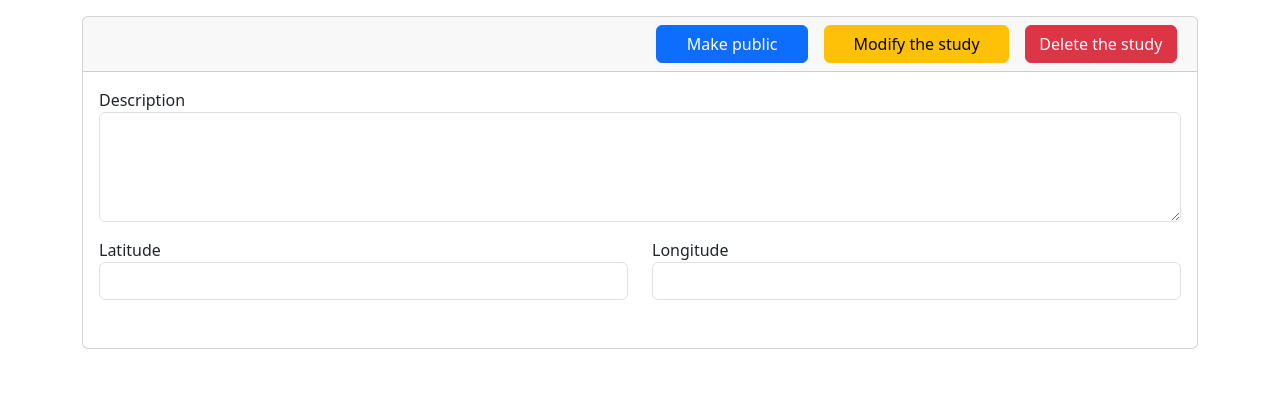
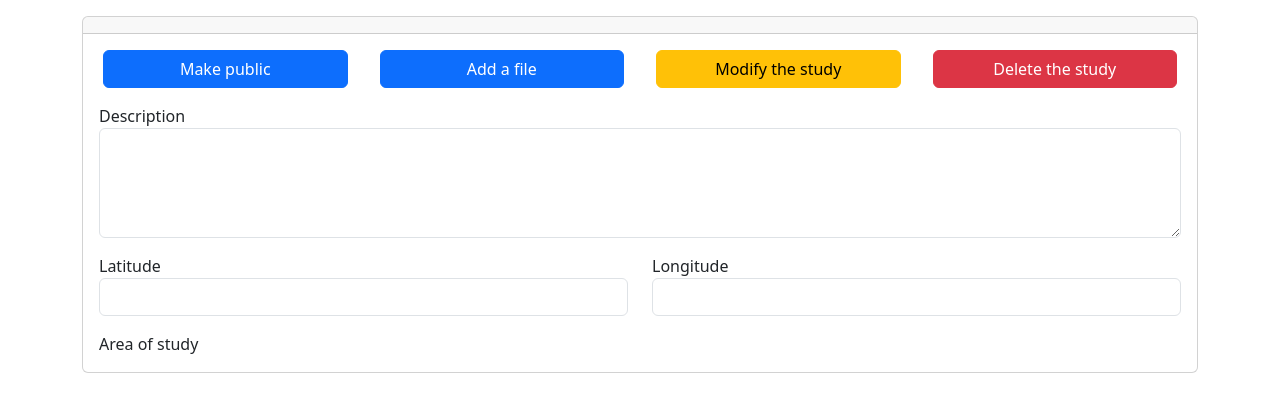
Before and after one commit to systragroup/SG-DataDashboard, a Flask app: template templates/study.html in a window 1280 px wide. Shown: the part 56-468 px from the top of the page. Run offline with Flask 3, Linux system fonts and the light colour scheme; the template is opened without the code that fills it, so the values that code supplies are empty.

Commit message:
better organization around studies

```diff
--- a/app.py
+++ b/app.py
@@ -2,6 +2,7 @@ import os
 import shutil
 import pathlib
 from flask import Flask, jsonify, render_template, redirect, url_for, request
+from werkzeug.utils import secure_filename
 import logging
 import logging.config
 import sqlite3
@@ -61,6 +62,7 @@ logging.config.dictConfig(logging_config)
 logger = logging.getLogger(__name__)
 logger.debug('Logging is configured.')
 
+
 # Connect to the studies database
 try:
     os.makedirs('data', exist_ok=True)
@@ -75,8 +77,6 @@ try:
             lat FLOAT,
             lon FLOAT,
             dir_path TEXT,
-            db_path TEXT,
-            shapefile_path TEXT,
             studyVisible BOOL
         )
     ''')
@@ -95,16 +95,49 @@ try:
         studies[row[0]]['lat'] = row[3]
         studies[row[0]]['lon'] = row[4]
         studies[row[0]]['dir_path'] = row[5]
-        studies[row[0]]['db_path'] = row[6]
-        studies[row[0]]['shapefile_path'] = row[7]
-        studies[row[0]]['studyVisible'] = (row[8] == 1)
+        studies[row[0]]['studyVisible'] = (row[6] == 1)
     con.close()
     logger.info('Studies data retrieved succesfuly from the database.')
 except Exception as e:
     logger.error(f'An error has occured while retrieving the studies data: {e}.')
 
+
 # Set up the app
 app = Flask('Data Dashboard', static_folder='static', template_folder='templates')
+
+
+
+#####
+# Folium elements
+#####
+
+# Outline of a study
+def folium_outline(poly, text=None):
+    # Transform the coordinates
+    geo = gpd.GeoSeries([poly])
+    coord = geo.get_coordinates()
+    coord.x, coord.y = coord.y, coord.x
+
+    #
+    obj = folium.Polygon(
+        locations = coord,
+        color = 'black',
+        fill = True,
+        fill_opacity = 0,
+        tooltip = text
+    )
+    return obj
+
+
+#####
+# Give data to JavaScript
+#####
+
+# Give the studies to the JavaScript to animate the list of studies
+@app.route('/datajs/studies')
+def datajs_studies():
+    global studies
+    return jsonify(list(studies.keys()))
 
 
 
@@ -133,19 +166,12 @@ def studies_manager():
         folium.Marker(
             location=[studies[study]['lat'], studies[study]['lon']],
             tooltip=studies[study]['name'],
-            icon=folium.Icon(color='red')
+            icon=folium.Icon(color='green')
         ).add_to(map)
     iframe = map.get_root()._repr_html_()
     # List of studies
     studiesList = [{'id':study, 'name':studies[study]['name'], 'visible':studies[study]['studyVisible']} for study in studies.keys()]
     return render_template('studies_manager.html', iframe=iframe, studies=studiesList)
-
-
-# Give the studies to the JavaScript to animate the list of studies
-@app.route('/studies_manager/init')
-def studies_manager_init():
-    global studies
-    return jsonify(list(studies.keys()))
 
 
 # Page for the creation of a study
@@ -157,15 +183,22 @@ def studies_manager_add():
 # Create the study and register it in the dictionnary and the database
 @app.route('/studies_manager/create', methods=['POST'])
 def studies_manager_create():
+
     try:
         # Get the form data
         name = request.form.get('studyName')
         desc = request.form.get('studyDesc')
         lat = request.form.get('studyLat')
         lon = request.form.get('studyLon')
-        shapefile = request.files.get('studyShapefile')
+        outline_file = request.files.get('studyOutline')
 
-        # Add the study to the database 1/2
+    except Exception as e:
+        # Return the error
+        logger.info(f'An error has occured while getting the request: {e}.')
+        return jsonify({'status':'error'})
+
+    # Add the study to the database 1/2
+    try:
         studies_db_path = os.path.join('data', 'studies.db')
         con = sqlite3.connect(studies_db_path)
         cursor = con.cursor()
@@ -184,81 +217,170 @@ def studies_manager_create():
         ))
         con.commit()
 
-        # Get the id
-        study_id = cursor.lastrowid
+    except Exception as e:
+        # Return the error
+        logger.info(f'An error has occured while trying to create the study: {e}.')
+        return jsonify({'status':'error'})
 
-        # Create the directories
-        dir_path = os.path.join('data', f'{study_id} - {name}')
-        os.makedirs(dir_path, exist_ok=False)
-        os.makedirs(os.path.join(dir_path, 'files'))
-        db_path = os.path.join(dir_path, f'{study_id} - {name}.db')
+    # Get the id
+    study_id = cursor.lastrowid
+    study_id = int(study_id)
 
-        # Download and unzip the shapefile
-        zip_path = os.path.join(dir_path, f'shapefile{name}.zip')
-        shapefile_path = os.path.join(dir_path, f'shapefile{name}')
-        shapefile.save(zip_path)
-        with zipfile.ZipFile(zip_path, 'r') as zip_file:
-            zip_file.extractall(shapefile_path)
-        os.remove(zip_path)
-        logger.info(f'Shapefile saved for {name}.')
-        if len([f for f in os.listdir(shapefile_path) if f.endswith('.shp')]) == 0: # The zipfile does not contains directly the files
-            shapefile_path = os.path.join(shapefile_path, os.listdir(shapefile_path)[0])
+    # Create the directory
+    dir_path = os.path.join('data', f'{study_id} - {name}')
+    os.makedirs(dir_path, exist_ok=False)
+    os.makedirs(os.path.join(dir_path, 'temp'), exist_ok=True)
 
-        # Add the study to the dictionnary
-        global studies
-        studies[study_id] = {}
-        studies[study_id]['name'] = name
-        studies[study_id]['desc'] = desc.lstrip()
-        studies[study_id]['lat'] = lat
-        studies[study_id]['lon'] = lon
-        studies[study_id]['dir_path'] = dir_path
-        studies[study_id]['db_path'] = db_path
-        studies[study_id]['shapefile_path'] = shapefile_path
-        studies[study_id]['studyVisible'] = False
-
+    try:
         # Add the study to the database 2/2
         cursor.execute('''
             UPDATE studies
             SET dir_path = ?,
-                db_path = ?,
-                shapefile_path = ?,
                 studyVisible = ?
             WHERE id = ?
         ''', (
             dir_path,
-            db_path,
-            shapefile_path,
             False,
             study_id
         ))
         con.commit()
-        con.close()
-
-        logger.info(f'The study "{name}" was created succesfuly.')
-        return jsonify({'status':'success', 'study':study_id})
 
     except Exception as e:
+        # Delete from the db
+        cursor.execute('''
+            DELETE FROM studies
+            WHERE id = ?
+        ''', (
+            study_id,
+        ))
+        con.commit()
+        con.close()
+        # Delete the directory
+        shutil.rmtree(dir_path)
+        # Return the error
         logger.info(f'An error has occured while trying to create the study: {e}.')
         return jsonify({'status':'error'})
 
+    try:
+        # Download the zipfile
+        temp_zip = os.path.join(dir_path, 'temp', 'outline.zip')
+        outline_file.save(temp_zip)
+        # Unzip it
+        temp_folder = os.path.join(dir_path, 'temp', 'outline')
+        with zipfile.ZipFile(temp_zip, 'r') as zip_file:
+            zip_file.extractall(temp_folder)
+        # Take the files only, and not the potential folder with the files within
+        if len([f for f in os.listdir(temp_folder) if f.endswith('.shp')]) == 0:
+            temp_folder = os.path.join(temp_folder, os.listdir(temp_folder)[0])
+        # Copy paste the files
+        outline_path = os.path.join(dir_path, 'outline')
+        os.makedirs(outline_path, exist_ok=False)
+        for file in os.listdir(temp_folder):
+            shutil.copy2(
+                os.path.join(temp_folder, file),
+                outline_path
+            )
+        # Remove the temps
+        os.remove(temp_zip)
+        shutil.rmtree(temp_folder)
+
+    except Exception as e:
+        # Delete from the db
+        cursor.execute('''
+            DELETE FROM studies
+            WHERE id = ?
+        ''', (
+            study_id,
+        ))
+        con.commit()
+        con.close()
+        # Delete the directory
+        shutil.rmtree(dir_path)
+        # Return the error
+        logger.info(f'An error has occured while trying to download the file: {e}.')
+        return jsonify({'status':'error'})
+
+    con.close()
+
+    # Add the study to the dictionnary
+    global studies
+    studies[study_id] = {}
+    studies[study_id]['name'] = name
+    studies[study_id]['desc'] = desc.lstrip()
+    studies[study_id]['lat'] = lat
+    studies[study_id]['lon'] = lon
+    studies[study_id]['dir_path'] = dir_path
+    studies[study_id]['studyVisible'] = False
+
+    # Return the success
+    logger.info(f'The study "{name}" was created succesfuly.')
+    return jsonify({'status':'success', 'study':study_id})
+
+
+
+
+#####
+# View and modify a study
+#####
+
+# View a study
+@app.route('/study/<study>')
+def study(study):
+    study = int(study)
+
+    # Check if the study exists
+    global studies
+    if study not in studies:
+        redirect('/studies_manager')
+
+    # Get the information
+    name = studies[study]['name']
+    desc = studies[study]['desc']
+    lat = studies[study]['lat']
+    lon = studies[study]['lon']
+    studyVisible = studies[study]['studyVisible']
+
+    # Map
+    map = folium.Map(location=[lat,lon])
+    folder = os.path.join(studies[study]['dir_path'], 'outline')
+    file = [f for f in os.listdir(folder) if f.endswith('.shp')][0]
+    shape = gpd.read_file(os.path.join(folder, file))
+    shape.to_crs(epsg=4326, inplace=True)
+
+    # Display the zone
+    for _, zone in shape.iterrows():
+        if zone.geometry.geom_type == 'Polygon':
+            poly = folium_outline(zone.geometry, text=name)
+            poly.add_to(map)
+        elif zone.geometry.geom_type == 'MultiPolygon':
+            names = []
+            for subzone in list(zone.geometry.geoms):
+                poly = folium_outline(subzone, text=name)
+                poly.add_to(map)
+
+    iframe = map.get_root()._repr_html_()
+
+    return render_template('study.html', name=name, lat=lat, lon=lon, desc=desc, studyVisible=studyVisible, iframe=iframe)
+
 
 # Modify a study
-@app.route('/studies_manager/modify/<study>', methods=['GET'])
-def studies_manager_modify(study):
+@app.route('/study/modify/<study>', methods=['GET'])
+def study_modify(study):
     study = int(study)
 
+    # Get the data
     global studies
     name = studies[study]['name']
     desc = studies[study]['desc']
     lat = studies[study]['lat']
     lon = studies[study]['lon']
-    shapefile = studies[study]['shapefile_path']
-    return render_template('study_modify.html', name=name, desc=desc, lat=lat, lon=lon, shapefile=shapefile)
+
+    return render_template('study_modify.html', name=name, desc=desc, lat=lat, lon=lon)
 
 
 # Submit the modifications
-@app.route('/studies_manager/submit_modif/<study>', methods=['POST'])
-def studies_manager_submit_modif(study):
+@app.route('/study/submit_modif/<study>', methods=['POST'])
+def study_submit_modif(study):
     study = int(study)
 
     try:
@@ -301,8 +423,8 @@ def studies_manager_submit_modif(study):
 
 
 # Manage the visibility
-@app.route('/studies_manager/visibility/<study>')
-def studies_manager_visibility(study):
+@app.route('/study/visibility/<study>')
+def study_visibility(study):
     study = int(study)
 
     global studies
@@ -332,8 +454,8 @@ def studies_manager_visibility(study):
 
 
 # Delete the study
-@app.route('/studies_manager/delete/<study>', methods=['POST'])
-def studies_manager_delete(study):
+@app.route('/study/delete/<study>', methods=['POST'])
+def study_delete(study):
     study = int(study)
 
     global studies
@@ -366,35 +488,10 @@ def studies_manager_delete(study):
         return jsonify({'status':'success'})
 
 
-
-#####
-# View and modify a study
-#####
-
-# View a study
-@app.route('/study/<study>')
-def study(study):
+# Add a file to the study
+@app.route('/study/add_file/<study>')
+def study_add_file(study):
     study = int(study)
-
-    # Check if the study exists
     global studies
-    if study not in studies:
-        redirect('/studies_manager')
-
-    # Get the information
     name = studies[study]['name']
-    desc = studies[study]['desc']
-    lat = studies[study]['lat']
-    lon = studies[study]['lon']
-    studyVisible = studies[study]['studyVisible']
-
-    # Map
-    map = folium.Map(location=[lat,lon])
-    shapefile_path = studies[study]['shapefile_path']
-    files = [f for f in os.listdir(shapefile_path) if f.endswith(('.shp','.shx'))]
-    for file in files:
-        shape = gpd.read_file(os.path.join(shapefile_path, file))
-        folium.GeoJson(data=shape).add_to(map)
-    iframe = map.get_root()._repr_html_()
-
-    return render_template('study.html', name=name, lat=lat, lon=lon, desc=desc, studyVisible=studyVisible, iframe=iframe)
+    return render_template('study_add_file.html', name=name)
--- a/static/js/studies_manager.js
+++ b/static/js/studies_manager.js
@@ -1,12 +1,11 @@
 // See the study when clicked on
 document.addEventListener('DOMContentLoaded', () => {
 
-    fetch('/studies_manager/init')
+    fetch('/datajs/studies')
     .then(response => response.json())
     .then(data => {
 
         // If there are studies, create one event listener per location
-        let hmtl_content = '';
         if (data.length > 0) {
             data.forEach(id => {
                 document.getElementById(`div${id}`).addEventListener('click', () => {
--- a/static/js/study.js
+++ b/static/js/study.js
@@ -1,23 +1,29 @@
 // Manage the visibility
 document.getElementById('visibilityButton').addEventListener('click', ()=> {
     const study = window.location.pathname.split('/').pop();
-    fetch(`/studies_manager/visibility/${study}`)
+    fetch(`/study/visibility/${study}`)
     .then(response => response.json())
     .then(data => {
-        console.log(data.state)
         if (data.state) {
-            document.getElementById('visibilityButton').innerText = 'Hide the study'
+            document.getElementById('visibilityButton').innerText = 'Hide the study';
         } else {
-            document.getElementById('visibilityButton').innerText = 'Make the study visible'
+            document.getElementById('visibilityButton').innerText = 'Make the study visible';
         };
     });
+});
+
+
+// Add a file
+document.getElementById('addFileButton').addEventListener('click', () => {
+    const study = window.location.pathname.split('/').pop();
+    window.location.href = `/study/add_file/${study}`;
 });
 
 
 // Modify the study
 document.getElementById('modifyStudyButton').addEventListener('click', () => {
     const study = window.location.pathname.split('/').pop();
-    window.location.href = `/studies_manager/modify/${study}`
+    window.location.href = `/study/modify/${study}`;
 });
 
 
@@ -26,10 +32,10 @@ document.getElementById('deleteStudyButton').addEventListener('click', () => {
     delete_confirm = window.confirm('Are you sure you want to delete the study? Once deleted, you cannot go back.');
     if (delete_confirm) {
         const study = window.location.pathname.split('/').pop();
-        fetch(`/studies_manager/delete/${study}`, {method: 'POST'})
+        fetch(`/study/delete/${study}`, {method: 'POST'})
         .then(response => response.json())
         .then(data => {
-            window.location.href = '/studies_manager'
+            window.location.href = '/studies_manager';
         });
     };
 });
--- a/static/js/study_modify.js
+++ b/static/js/study_modify.js
@@ -19,7 +19,7 @@ document.getElementById('submitModifButton').addEventListener('click', () => {
             const form = document.getElementById('formStudy');
             const formData = new FormData(form);
             const study = window.location.pathname.split('/').pop();
-            fetch(`/studies_manager/submit_modif/${study}`, {
+            fetch(`/study/submit_modif/${study}`, {
                 method: 'POST',
                 body: formData,
             })
--- /dev/null
+++ b/static/stylesheets/styles.css
@@ -0,0 +1,4 @@
+h2 {
+    font-size: 50px;
+    color: #00f;
+}
--- a/templates/study.html
+++ b/templates/study.html
@@ -29,15 +29,19 @@
 
             <!--Header-->
             <div class="card-header">
-                <div class="row">
+                <div class="row mx-1">
+                    {{ name|safe }}
+                </div>
+            </div>
 
-                    <!--Name of the study-->
-                    <div class="col-md-6">
-                        {{ name|safe }}
-                    </div>
+            <!--Informations-->
+            <div class="card-body">
+
+                <!--Buttons-->
+                <div class="row mb-3">
 
                     <!--Visibility-->
-                    <div class="col-md-2">
+                    <div class="col-md-3">
                         <div class="row mx-1">
                             {% if studyVisible %}
                                 <button type="button" class="btn btn-primary" id="visibilityButton">Make private</button>
@@ -47,25 +51,28 @@
                         </div>
                     </div>
 
+                    <!--Add a file-->
+                    <div class="col-md-3">
+                        <div class="row mx-1">
+                            <button type="button" class="btn btn-primary" id="addFileButton">Add a file</button>
+                        </div>
+                    </div>
+
                     <!--Modify the study-->
-                    <div class="col-md-2">
-                        <div class="row">
+                    <div class="col-md-3">
+                        <div class="row mx-1">
                             <button type="button" class="btn btn-warning" id="modifyStudyButton">Modify the study</button>
                         </div>
                     </div>
 
                     <!--Delete the study-->
-                    <div class="col-md-2">
+                    <div class="col-md-3">
                         <div class="row mx-1">
                             <button type="button" class="btn btn-danger" id="deleteStudyButton">Delete the study</button>
                         </div>
                     </div>
 
                 </div>
-            </div>
-
-            <!--Informations-->
-            <div class="card-body">
 
                 <!--Description-->
                 <div class="row mb-3">
@@ -88,8 +95,9 @@
                 </div>
 
                 <!--Map-->
-                <div class="row mb-3">
-                    <div class="col-md-12">
+                <div class="row">
+                    <label for="mapContainer">Area of study</label>
+                    <div class="col-md-12" id="mapContainer">
                         {{ iframe|safe }}
                     </div>
                 </div>
--- a/templates/study_modify.html
+++ b/templates/study_modify.html
@@ -63,7 +63,7 @@
             </form>
         </div>
 
-        <div class="row mb-3">
+        <div class="row">
             <div class="col-md-12">
                 <!--Button-->
                 <button type="button" class="btn btn-primary" id="submitModifButton">Submit the modifications</button>
```
Also changed, not shown: static/js/study_add_file.js (added, +12 -0 lines), templates/studies_manager_add.html (+4 -4 lines), templates/study_add_file.html (added, +111 -0 lines).
